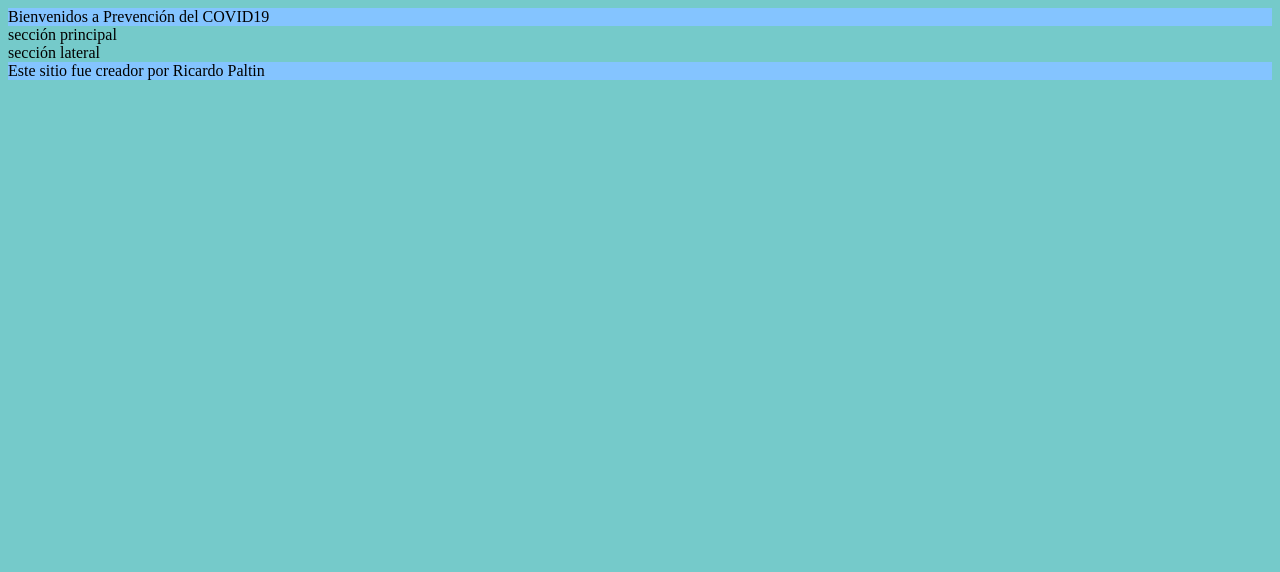
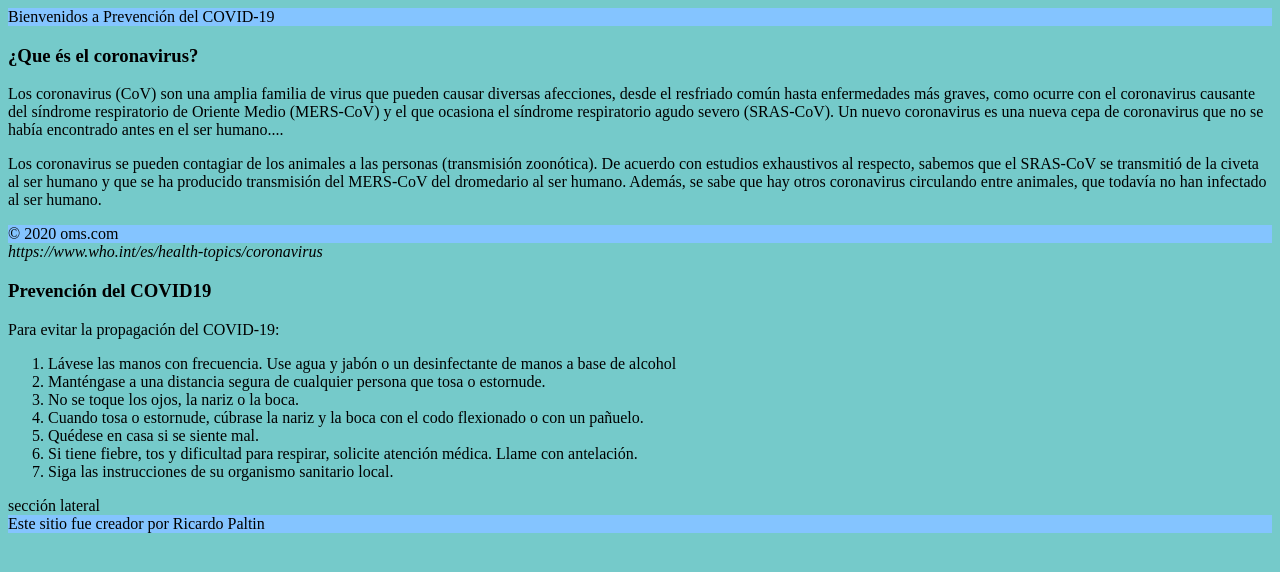
Before and after one commit to RicardoPaltin/MiPrimeraPaginaWeb, a plain HTML site: page Index.html in a window 1280 px wide. Drawn offline with Linux system fonts and the light colour scheme.

Commit message:
segundo commit

```diff
--- a/Index.html
+++ b/Index.html
@@ -7,10 +7,33 @@
     <link rel="stylesheet" type="text/css"href="css/estilos.css">
 </head>
 <body>
-    <header>Bienvenidos a Prevención del COVID19</header>
+    <header>Bienvenidos a Prevención del COVID-19</header>
     <section id= "contenedor">
         <section id="contenido">
-           sección principal
+
+            <h1>¿Que és el coronavirus?</h1>
+                <article>
+
+                    <p>Los coronavirus (CoV) son una amplia familia de virus que pueden causar diversas afecciones, desde el resfriado común hasta enfermedades más graves, como ocurre con el coronavirus causante del síndrome respiratorio de Oriente Medio (MERS-CoV) y el que ocasiona el síndrome respiratorio agudo severo (SRAS-CoV). Un nuevo coronavirus es una nueva cepa de coronavirus que no se había encontrado antes en el ser humano....</p>
+                    <p>Los coronavirus se pueden contagiar de los animales a las personas (transmisión zoonótica). De acuerdo con estudios exhaustivos al respecto, sabemos que el SRAS-CoV se transmitió de la civeta al ser humano y que se ha producido transmisión del MERS-CoV del dromedario al ser humano. Además, se sabe que hay otros coronavirus circulando entre animales, que todavía no han infectado al ser humano.</p>
+                    <footer>&copy; 2020 oms.com</footer>
+                    <address>https://www.who.int/es/health-topics/coronavirus</address>
+
+                </article>
+            <h1>Prevención del COVID19</h1>
+
+            <p>Para evitar la propagación del COVID-19:</p>
+
+            <ol>
+                <li>Lávese las manos con frecuencia. Use agua y jabón o un desinfectante de manos a base de alcohol</li>
+                <li>Manténgase a una distancia segura de cualquier persona que tosa o estornude.</li>
+                <li>No se toque los ojos, la nariz o la boca.</li>
+                <li>Cuando tosa o estornude, cúbrase la nariz y la boca con el codo flexionado o con un pañuelo.</li>
+                <li>Quédese en casa si se siente mal.</li>
+                <li>Si tiene fiebre, tos y dificultad para respirar, solicite atención médica. Llame con antelación.</li>
+                <li>Siga las instrucciones de su organismo sanitario local.</li>
+            </ol>
+
         </section>
         <aside>
             sección lateral
```
